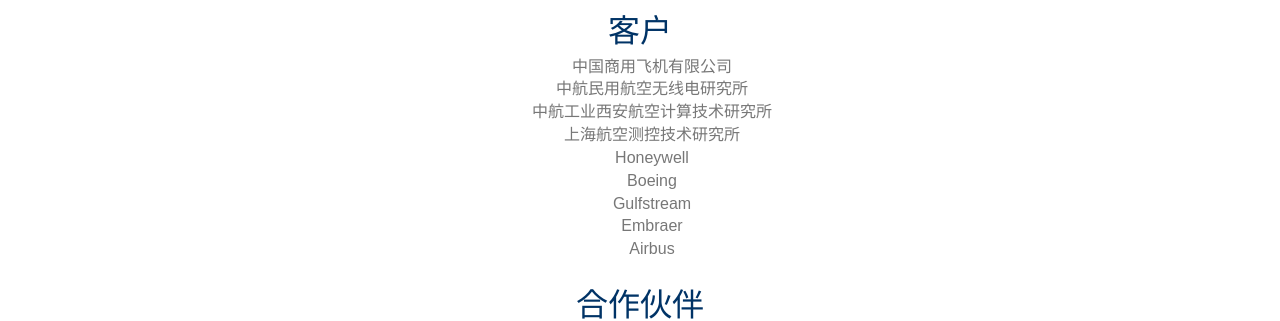
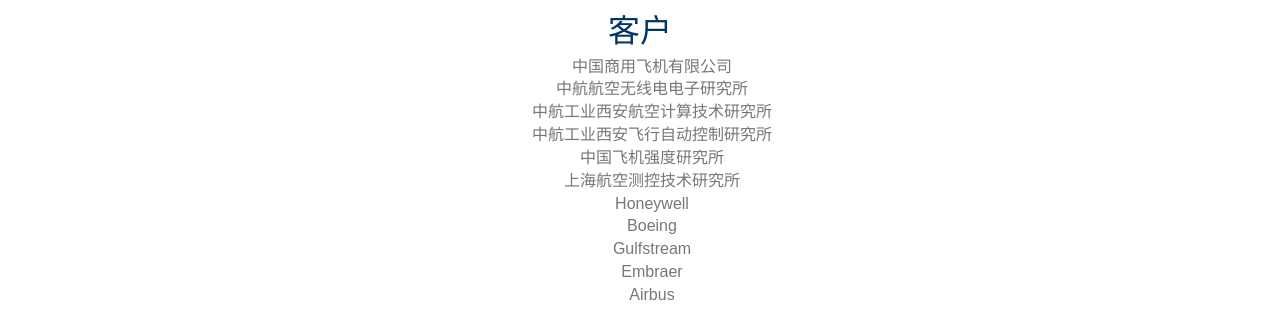
Before and after one commit to popo1221/bum-001, a website: page src/partner.html in a window 1280 px wide. Shown: the part 162-483 px from the top of the page. Drawn offline with Linux system fonts and the light colour scheme; files whose address does not match are found by name; a web font is replaced by a local one.

Commit message:
Update customer name

```diff
--- a/src/partner.html
+++ b/src/partner.html
@@ -122,8 +122,10 @@
 						<a class="news" href="javascript:;">客户</a>
 						<ul>
 								<li class="col-md-12">中国商用飞机有限公司</li>
-								<li class="col-md-12">中航民用航空无线电研究所</li>
+								<li class="col-md-12">中航航空无线电电子研究所</li>
 								<li class="col-md-12">中航工业西安航空计算技术研究所</li>
+								<li class="col-md-12">中航工业西安飞行自动控制研究所</li>
+								<li class="col-md-12">中国飞机强度研究所</li>
 								<li class="col-md-12">上海航空测控技术研究所</li>
 								<li class="col-md-12">Honeywell</li>
 								<li class="col-md-12">Boeing</li>
```
Also changed, not shown: src/images/bg-large.jpg, 2 other files.
